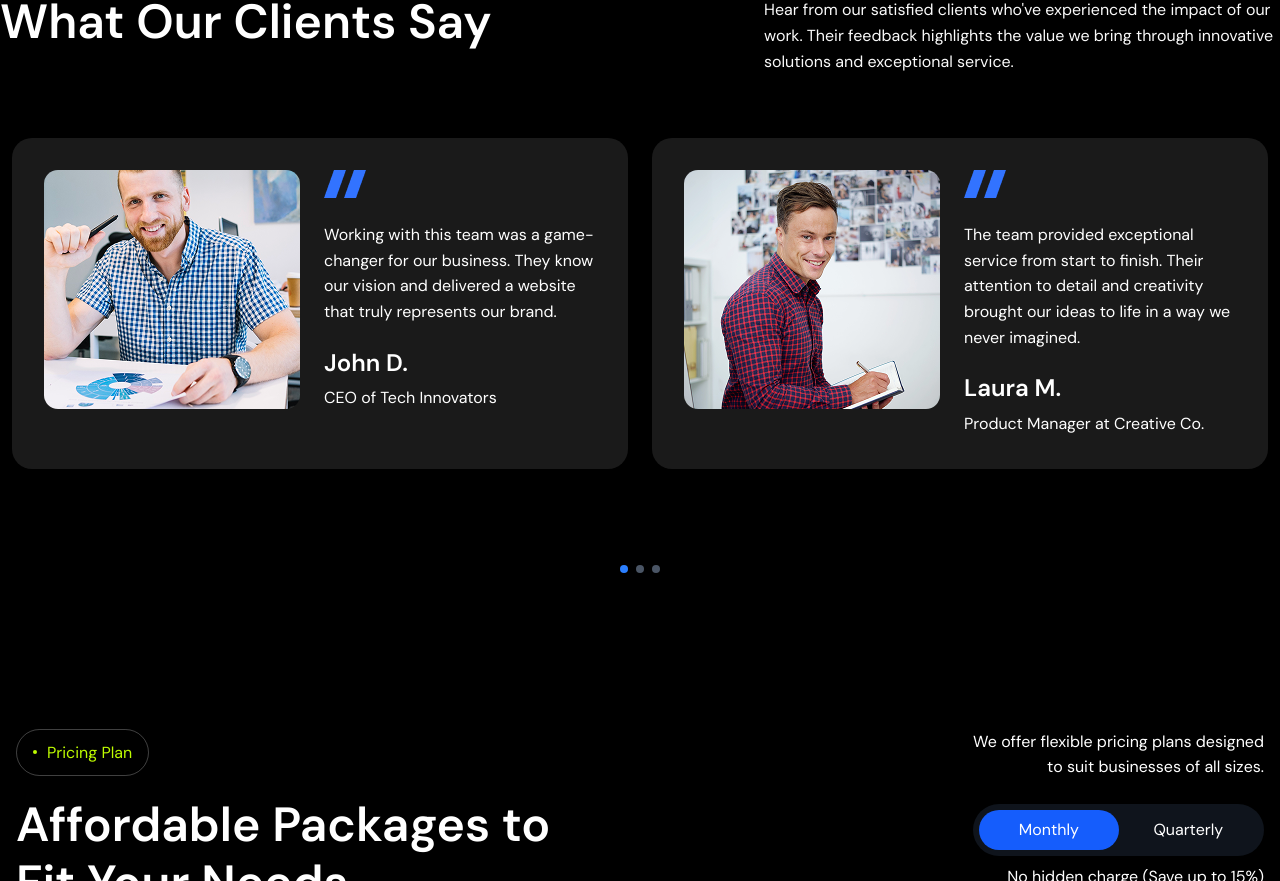
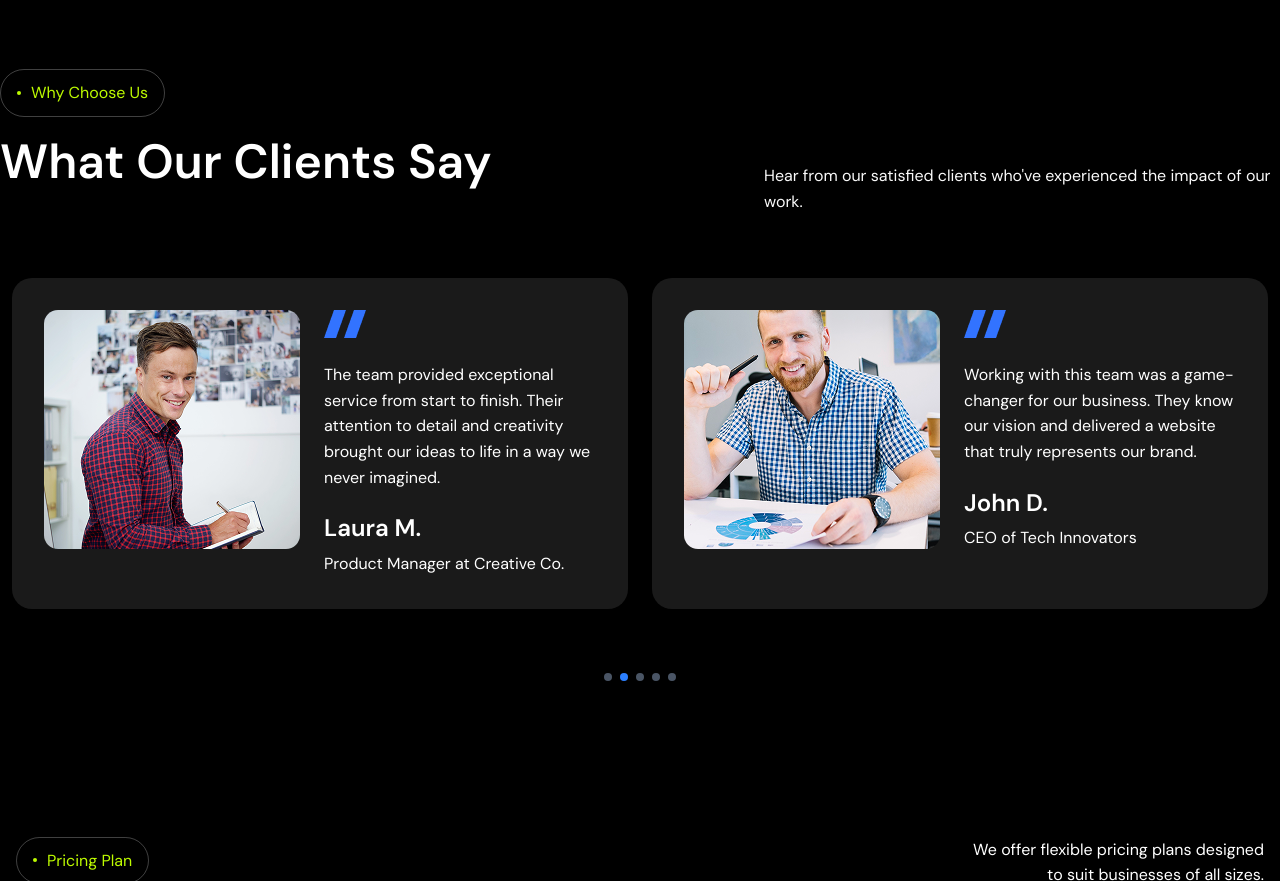
Before and after one commit to AbirDoesFrontend/cozmiq-agency-nextjs, a Next.js app: page / in a window 1280 px wide. Shown: the part 9500-10381 px from the top of the page. Built offline with nearby package versions, Linux system fonts and the light colour scheme.

Commit message:
Fix: Testimonial

```diff
--- a/src/components/home/testimonials/Testimonials.tsx
+++ b/src/components/home/testimonials/Testimonials.tsx
@@ -1,31 +1,109 @@
+"use client";
 import BadgeSecondary from "@/components/global/BadgeSecondary";
 import Image from "next/image";
-import React from "react";
+import { useEffect, useRef, useState } from "react";
 
-import ClientImageOne from '../../../../public/img/client-imge-one.png';
-import ClientImageTwo from '../../../../public/img/client-image-two.png';
-import SignImage from '../../../../public/img/sign.png';
+import ClientImageTwo from "../../../../public/img/client-image-two.png";
+import ClientImageOne from "../../../../public/img/client-imge-one.png";
+import SignImage from "../../../../public/img/sign.png";
+
+const testimonialsData = [
+  {
+    image: ClientImageOne,
+    name: "John D.",
+    position: "CEO of Tech Innovators",
+    feedback:
+      "Working with this team was a game-changer for our business. They know our vision and delivered a website that truly represents our brand.",
+  },
+  {
+    image: ClientImageTwo,
+    name: "Laura M.",
+    position: "Product Manager at Creative Co.",
+    feedback:
+      "The team provided exceptional service from start to finish. Their attention to detail and creativity brought our ideas to life in a way we never imagined.",
+  },
+  {
+    image: ClientImageOne,
+    name: "John D.",
+    position: "CEO of Tech Innovators",
+    feedback:
+      "Working with this team was a game-changer for our business. They know our vision and delivered a website that truly represents our brand.",
+  },
+  {
+    image: ClientImageTwo,
+    name: "Laura M.",
+    position: "Product Manager at Creative Co.",
+    feedback:
+      "The team provided exceptional service from start to finish. Their attention to detail and creativity brought our ideas to life in a way we never imagined.",
+  },
+  {
+    image: ClientImageOne,
+    name: "John D.",
+    position: "CEO of Tech Innovators",
+    feedback:
+      "Working with this team was a game-changer for our business. They know our vision and delivered a website that truly represents our brand.",
+  },
+  {
+    image: ClientImageTwo,
+    name: "Laura M.",
+    position: "Product Manager at Creative Co.",
+    feedback:
+      "The team provided exceptional service from start to finish. Their attention to detail and creativity brought our ideas to life in a way we never imagined.",
+  },
+];
 
 const Testimonials = () => {
+  const [currentSlide, setCurrentSlide] = useState(0);
+  const [isDesktop, setIsDesktop] = useState(false);
+  const sliderRef = useRef(null);
+  const totalSlides = testimonialsData.length;
+
+  useEffect(() => {
+    const checkScreenSize = () => {
+      setIsDesktop(window.innerWidth >= 1024);
+    };
+
+    checkScreenSize();
+
+    window.addEventListener("resize", checkScreenSize);
+    return () => window.removeEventListener("resize", checkScreenSize);
+  }, []);
+
+  useEffect(() => {
+    const interval = setInterval(() => {
+      if (isDesktop) {
+        setCurrentSlide((prev) => (prev + 1) % (totalSlides - 1));
+      } else {
+        setCurrentSlide((prev) => (prev + 1) % totalSlides);
+      }
+    }, 5000);
+
+    return () => clearInterval(interval);
+  }, [isDesktop, totalSlides]);
+
+  const getTransformValue = () => {
+    if (isDesktop) {
+      return `-${currentSlide * 50}%`;
+    }
+    return `-${currentSlide * 100}%`;
+  };
+
   return (
-    <section className="bg-white dark:bg-black py-[140px] dark:py-0">
+    <section className="bg-white dark:bg-black py-16 lg:py-[140px] dark:pb-0">
       <div className="mx-auto px-4 sm:px-6 lg:px-8 wrapper">
         <div className="flex lg:flex-row flex-col justify-between items-start lg:items-end lg:gap-[248px]">
           <div className="lg:w-1/2">
             <div className="mb-4">
               <BadgeSecondary>Why Choose Us</BadgeSecondary>
             </div>
-
             <h2 className="mb-6 text-black dark:text-white">
               What Our Clients Say
             </h2>
           </div>
-
           <div className="lg:w-1/2">
             <p className="foreground-color dark:dark-foreground-color">
-              Hear from our satisfied clients who&apos;ve experienced the impact of
-              our work. Their feedback highlights the value we bring through
-              innovative solutions and exceptional service.
+              Hear from our satisfied clients who&apos;ve experienced the impact
+              of our work.
             </p>
           </div>
         </div>
@@ -33,147 +111,64 @@ const Testimonials = () => {
         <div className="relative mt-6 md:mt-12 lg:mt-[64px]">
           <div className="overflow-hidden">
             <div
+              ref={sliderRef}
               id="testimonials-track"
               className="flex transition-transform duration-500 ease-in-out"
+              style={{ transform: `translateX(${getTransformValue()})` }}
             >
-              <div className="flex-shrink-0 px-3 w-full lg:w-1/2">
+              {testimonialsData.map((testimonial, index) => (
+                <div
+                  key={index}
+                  className={`flex-shrink-0 px-3 ${
+                    isDesktop ? "w-1/2" : "w-full"
+                  }`}
+                >
                   <div className="bg-[#F9F9F9] dark:bg-[#FFFFFF1A] p-8 rounded-[20px] h-full">
-                  <div className="flex sm:flex-row flex-col items-start gap-6">
+                    <div className="flex sm:flex-row xl:flex-row flex-col lg:flex-col items-start gap-6">
                       <div className="flex-shrink-0">
                         <Image
-                        src={ClientImageOne}
-                        alt="John D."
+                          src={testimonial.image}
+                          alt={testimonial.name}
                           className="rounded-xl h-full object-cover"
                         />
                       </div>
-
                       <div className="flex flex-col flex-1 items-start gap-4 lg:gap-6">
                         <Image src={SignImage} width="42" height="28" alt="" />
                         <p className="dark:text-white foreground-color">
-                        Working with this team was a game-changer for our
-                        business. They know our vision and delivered a website
-                        that truly represents our brand.
+                          {testimonial.feedback}
                         </p>
-
                         <div className="flex flex-col items-start gap-2">
-                        <h4 className="dark:text-white">John D.</h4>
+                          <h4 className="dark:text-white">
+                            {testimonial.name}
+                          </h4>
                           <p className="dark:text-white text-sm">
-                          CEO of Tech Innovators
+                            {testimonial.position}
                           </p>
                         </div>
                       </div>
                     </div>
                   </div>
                 </div>
-
-              <div className="flex-shrink-0 px-3 w-full lg:w-1/2">
-                <div className="bg-[#F9F9F9] dark:bg-[#FFFFFF1A] p-8 rounded-[20px] h-full">
-                  <div className="flex sm:flex-row flex-col items-start gap-6">
-                    <div className="flex-shrink-0">
-                      <Image
-                        src={ClientImageTwo}
-                        alt="John D."
-                        className="rounded-xl h-full object-cover"
-                      />
-                    </div>
-
-                    <div className="flex flex-col flex-1 items-start gap-4 lg:gap-6">
-                      <Image src={SignImage} width="42" height="28" alt="" />
-
-                      <p className="dark:text-white foreground-color">
-                        The team provided exceptional service from start to
-                        finish. Their attention to detail and creativity brought
-                        our ideas to life in a way we never imagined.
-                      </p>
-
-                      <div className="flex flex-col items-start gap-2">
-                        <h4 className="dark:text-white">Laura M.</h4>
-                        <p className="dark:text-white text-sm">
-                          Product Manager at Creative Co.
-                        </p>
-                      </div>
-                    </div>
-                  </div>
+              ))}
             </div>
           </div>
 
-              <div className="flex-shrink-0 px-3 w-full lg:w-1/2">
-                <div className="bg-[#F9F9F9] dark:bg-[#FFFFFF1A] p-8 rounded-[20px] h-full">
-                  <div className="flex sm:flex-row flex-col items-start gap-6">
-                    <div className="flex-shrink-0">
-                      <Image
-                        src={ClientImageOne}
-                        alt="John D."
-                        className="rounded-xl h-full object-cover"
-                      />
+          <div className="flex justify-center gap-2 mt-16">
+            {Array.from({
+              length: isDesktop ? totalSlides - 1 : totalSlides,
+            }).map((_, index) => (
+              <button
+                key={index}
+                className={`rounded-full w-2 h-2 transition-all duration-300 ${
+                  currentSlide === index
+                    ? "bg-blue-500"
+                    : "bg-gray-600 hover:bg-gray-500"
+                }`}
+                onClick={() => setCurrentSlide(index)}
+              ></button>
+            ))}
           </div>
 
-                    <div className="flex flex-col flex-1 items-start gap-4 lg:gap-6">
-                      <Image src={SignImage} width="42" height="28" alt="" />
-
-                      <p className="dark:text-white foreground-color">
-                        Working with this team was a game-changer for our
-                        business. They know our vision and delivered a website
-                        that truly represents our brand.
-                      </p>
-
-                      <div className="flex flex-col items-start gap-2">
-                        <h4 className="dark:text-white">John D.</h4>
-                        <p className="dark:text-white text-sm">
-                          CEO of Tech Innovators
-                        </p>
-                      </div>
-                    </div>
-                  </div>
-                </div>
-              </div>
-
-              <div className="flex-shrink-0 px-3 w-full lg:w-1/2">
-                <div className="bg-[#F9F9F9] dark:bg-[#FFFFFF1A] p-8 rounded-[20px] h-full">
-                  <div className="flex sm:flex-row flex-col items-start gap-6">
-                    <div className="flex-shrink-0">
-                      <Image
-                        src={ClientImageTwo}
-                        alt="John D."
-                        className="rounded-xl h-full object-cover"
-                      />
-                    </div>
-
-                    <div className="flex flex-col flex-1 items-start gap-4 lg:gap-6">
-                      <Image src={SignImage} width="42" height="28" alt="" />
-
-                      <p className="dark:text-white foreground-color">
-                        The team provided exceptional service from start to
-                        finish. Their attention to detail and creativity brought
-                        our ideas to life in a way we never imagined.
-                      </p>
-                      <div className="flex flex-col items-start gap-2">
-                        <h4 className="dark:text-white">Laura M.</h4>
-                        <p className="dark:text-white text-sm">
-                          Product Manager at Creative Co.
-                        </p>
-                      </div>
-                    </div>
-                  </div>
-                </div>
-              </div>
-            </div>
-          </div>
-
-          <div className="flex justify-center gap-2 mt-24">
-            <button
-              className="bg-blue-500 rounded-full w-2 h-2 transition-all duration-300 dot"
-              data-slide="0"
-            ></button>
-            <button
-              className="bg-gray-600 hover:bg-gray-500 rounded-full w-2 h-2 transition-all duration-300 dot"
-              data-slide="1"
-            ></button>
-            <button
-              className="bg-gray-600 hover:bg-gray-500 rounded-full w-2 h-2 transition-all duration-300 dot"
-              data-slide="2"
-            ></button>
-          </div>
           <button
             id="prevBtn"
             className="hidden top-1/2 left-0 absolute bg-gray-800 hover:bg-gray-700 rounded-full w-12 h-12 text-white transition-all -translate-x-4 -translate-y-1/2 duration-300"
@@ -189,10 +184,9 @@ const Testimonials = () => {
                 strokeLinejoin="round"
                 strokeWidth="2"
                 d="M15 19l-7-7 7-7"
-              ></path>
+              />
             </svg>
           </button>
-
           <button
             id="nextBtn"
             className="hidden top-1/2 right-0 absolute bg-gray-800 hover:bg-gray-700 rounded-full w-12 h-12 text-white transition-all -translate-y-1/2 translate-x-4 duration-300"
@@ -208,7 +202,7 @@ const Testimonials = () => {
                 strokeLinejoin="round"
                 strokeWidth="2"
                 d="M9 5l7 7-7 7"
-              ></path>
+              />
             </svg>
           </button>
         </div>
```
Lines whose indentation alone changed are shown as unchanged.
